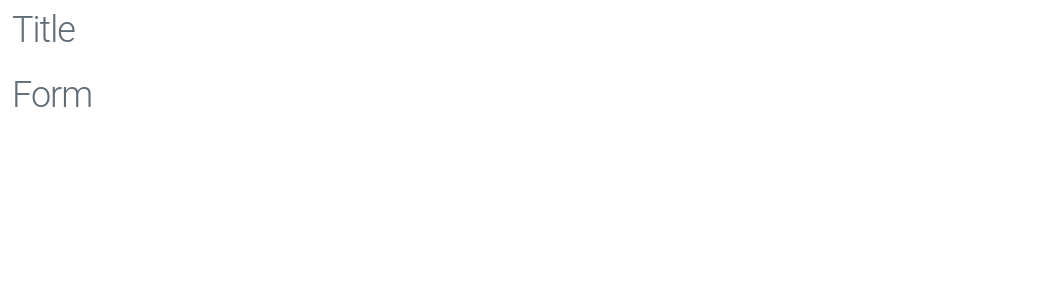
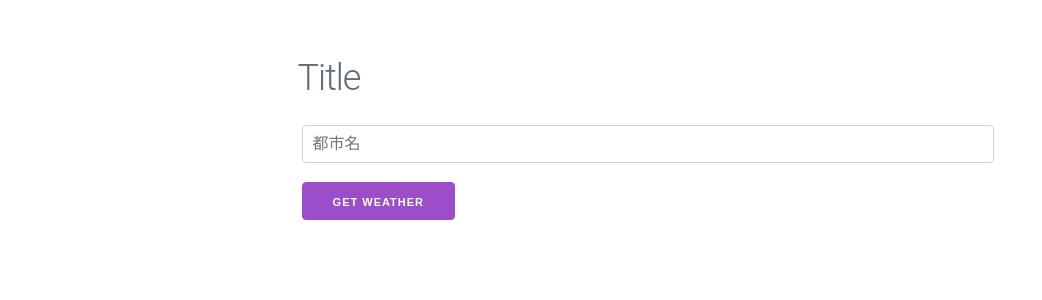
Before and after one commit to BoxPistols/React-Hooks-Dev, a React (Create React App) app: page / in a window 1280 px wide. Shown: the top 300 px of the page, without its empty margins (0-1042 px from the left). Built offline with nearby package versions, Linux system fonts and the light colour scheme.

Commit message:
Set Layout Base

```diff
--- a/package.json
+++ b/package.json
@@ -4,6 +4,7 @@
   "private": true,
   "dependencies": {
     "@types/react-router-dom": "^5.1.8",
+    "milligram": "^1.4.1",
     "react": "^16.10.2",
     "react-dom": "^16.10.2",
     "react-scripts": "3.2.0"
--- a/public/index.html
+++ b/public/index.html
@@ -1,5 +1,5 @@
 <!DOCTYPE html>
-<html lang="en">
+<html lang="ja">
   <head>
     <meta charset="utf-8" />
     <link rel="icon" href="%PUBLIC_URL%/favicon.ico" />
@@ -15,16 +15,6 @@
       user's mobile device or desktop. See https://developers.google.com/web/fundamentals/web-app-manifest/
     -->
     <link rel="manifest" href="%PUBLIC_URL%/manifest.json" />
-    <!--
-      Notice the use of %PUBLIC_URL% in the tags above.
-      It will be replaced with the URL of the `public` folder during the build.
-      Only files inside the `public` folder can be referenced from the HTML.
-
-      Unlike "/favicon.ico" or "favicon.ico", "%PUBLIC_URL%/favicon.ico" will
-      work correctly both with client-side routing and a non-root public URL.
-      Learn how to configure a non-root public URL by running `npm run build`.
-    -->
-    <link rel="stylesheet" href="https://cdnjs.cloudflare.com/ajax/libs/milligram/1.3.0/milligram.min.css">
     <link rel="stylesheet" href="base.css">
     <title>React App</title>
     <style>
@@ -33,15 +23,5 @@
   <body>
     <noscript>You need to enable JavaScript to run this app.</noscript>
     <div id="root"></div>
-    <!--
-      This HTML file is a template.
-      If you open it directly in the browser, you will see an empty page.
-
-      You can add webfonts, meta tags, or analytics to this file.
-      The build step will place the bundled scripts into the <body> tag.
-
-      To begin the development, run `npm start` or `yarn start`.
-      To create a production bundle, use `npm run build` or `yarn build`.
-    -->
   </body>
 </html>
--- a/src/App.tsx
+++ b/src/App.tsx
@@ -1,12 +1,18 @@
 import React from "react";
+import { Row } from "./components/Milligram/Row";
 import { Title } from "./components/Title";
 import { Form } from "./components/Form";
+
 
 const App = () => {
   return (
     <React.Fragment>
-      <Title />
-      <Form />
+      <div style={{  padding:40 }}>
+        <Row>
+          <Title />
+          <Form />
+        </Row>
+      </div>
     </React.Fragment>
   );
 };
--- a/src/components/Form.tsx
+++ b/src/components/Form.tsx
@@ -3,7 +3,10 @@ import React from "react";
 export const Form = () => {
   return (
     <>
-      <h2>Form</h2>
+      <form>
+        <input type="text" name="city" placeholder="都市名" />
+        <button>Get Weather</button>
+      </form>
     </>
   );
 };
--- /dev/null
+++ b/src/components/Milligram/Row.tsx
@@ -0,0 +1,12 @@
+import React from "react";
+
+export const Row = ({ children }: { children: object }) => {
+  return (
+    <>
+      <div className="row">
+        <div className="column column-20"></div>
+        <div className="column column-60">{children}</div>
+      </div>
+    </>
+  );
+};
--- a/src/index.tsx
+++ b/src/index.tsx
@@ -1,5 +1,6 @@
 import React from 'react'
 import ReactDOM from 'react-dom'
 import App from './App'
+import "milligram/dist/milligram.min.css"
 
 ReactDOM.render(<React.StrictMode><App /></React.StrictMode>, document.getElementById('root'))
```
Also changed, not shown: 1 other file (tests, documents, lock files or other folders).
